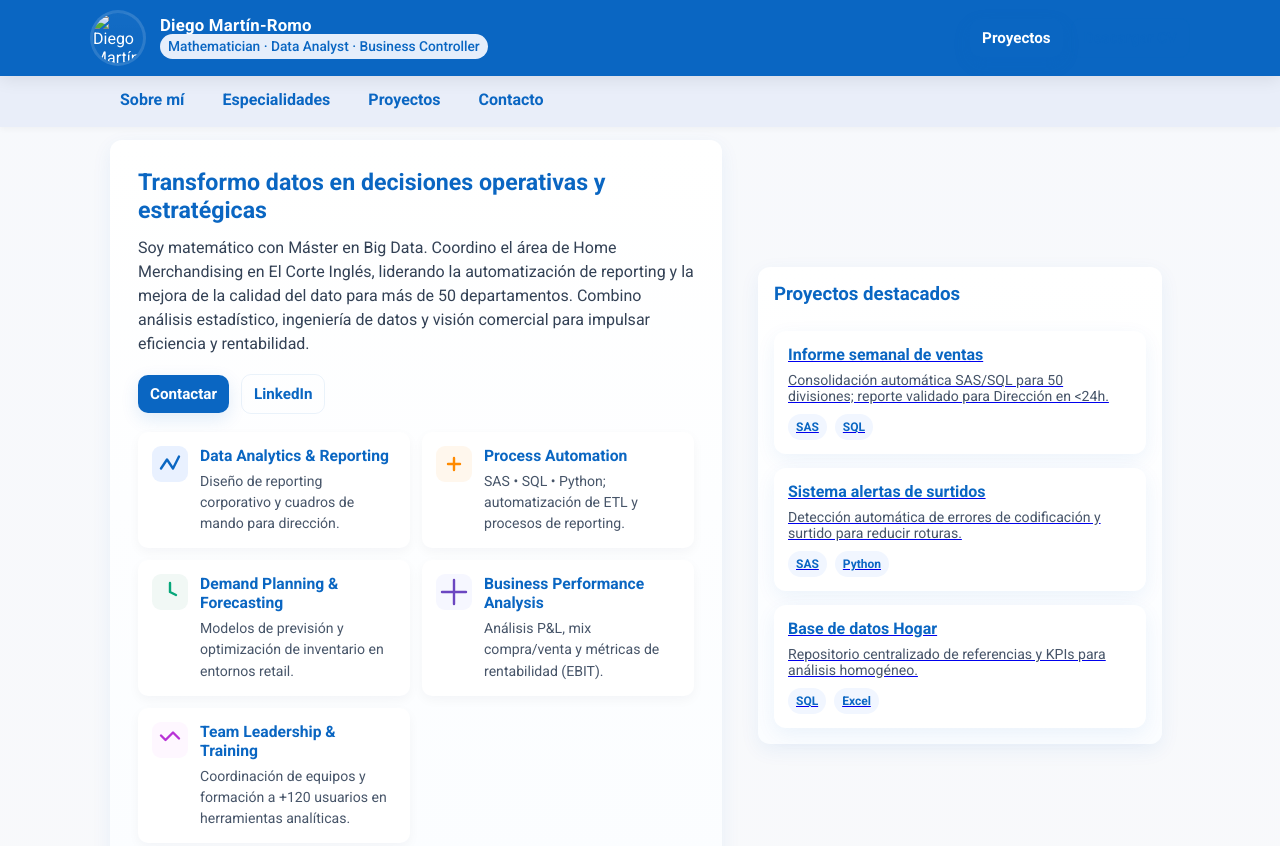
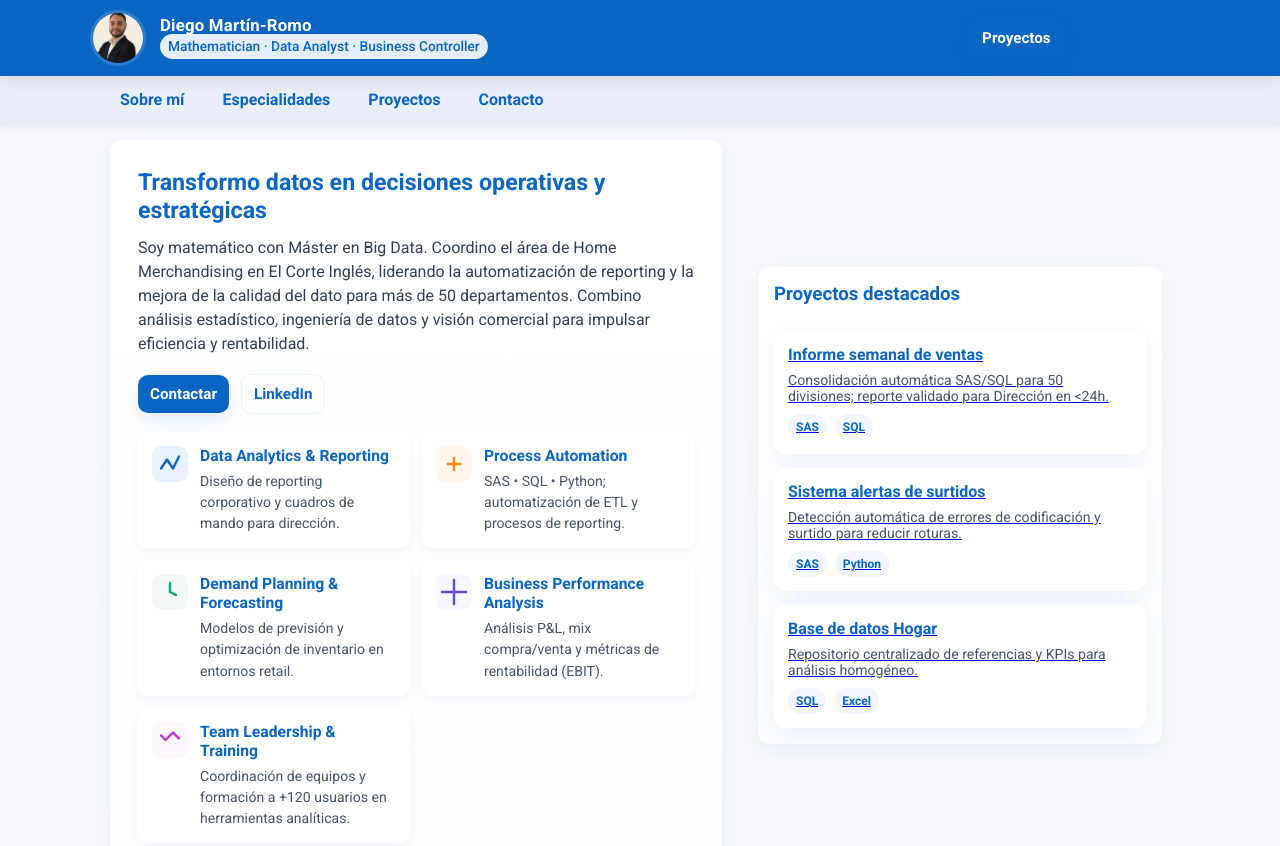
Before and after one commit to diegomartinromo/diegomartinromo.github.io, a plain HTML site: page index.html in a window 1280 px wide. Shown: the top 846 px of the page. Drawn offline with Linux system fonts and the light colour scheme.

Commit message:
Update index.html

```diff
--- a/index.html
+++ b/index.html
@@ -169,9 +169,9 @@
   <div class="topbar">
     <div class="profile">
       <div class="avatar" aria-hidden="true">
-        <!-- Replace src with https://raw.githubusercontent.com/.../main/FotoCV.jpg if needed -->
-        <img src="/mnt/data/FotoCV.jpg" alt="Diego Martín-Romo">
+        <img src="https://raw.githubusercontent.com/diegomartinromo/diegomartinromo.github.io/main/FotoCV.jpg" alt="Diego Martín-Romo">
       </div>
+
       <div class="title">
         <div class="name">Diego Martín-Romo</div>
         <div class="tag">Mathematician · Data Analyst · Business Controller</div>
```
